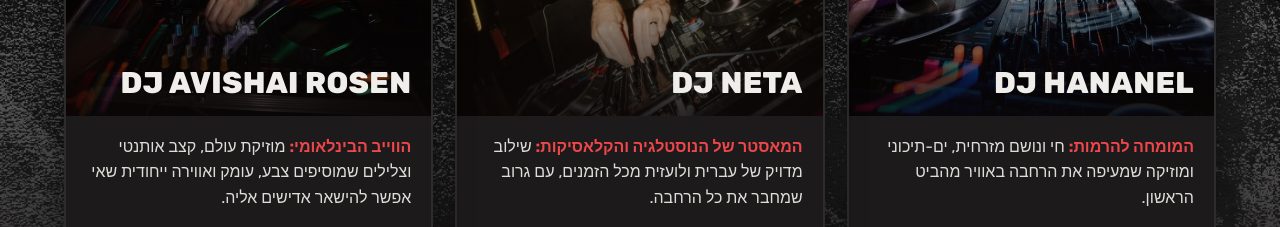
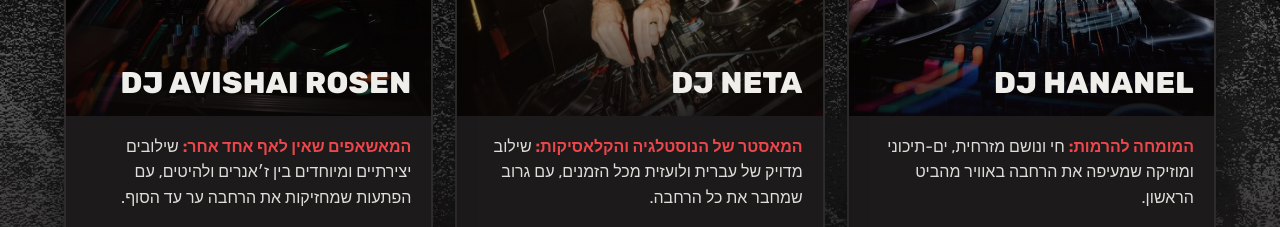
Before and after one commit to shuffle-dj/djs, a plain HTML site: page shuffle-djs/index.html in a window 1280 px wide. Shown: the part 1260-1487 px from the top of the page. Drawn offline with Linux system fonts and the light colour scheme.

Commit message:
Add files via upload

```diff
--- a/shuffle-djs/index.html
+++ b/shuffle-djs/index.html
@@ -4,7 +4,7 @@
 <meta charset="utf-8">
 <meta name="viewport" content="width=device-width, initial-scale=1">
 <meta property="og:title" content="בוחרים DJ לאירוע שלכם! 🎧">
-<meta property="og:description" content="הכירו את נבחרת ה-DJ’s של שאפל ובחרו את מי שהכי מדבר אליכם">
+<meta property="og:description" content="הכירו את נבחרת ה-DJ’s של שאפל ו-ELITA ובחרו את ה-DJ שירים לכם את האפטר בחתונה ⚡️">
 <meta property="og:image" content="https://shuffle-dj.github.io/djs/og.jpg">
 <meta property="og:type" content="website">
 <title>שאפל · בוחרים DJ</title>
@@ -174,7 +174,7 @@ h2{font-size:clamp(28px,4.2vw,42px);line-height:1.1;margin:0;font-weight:800}
      lead:'המאסטר של הנוסטלגיה והקלאסיקות:', text:'שילוב מדויק של עברית ולועזית מכל הזמנים, עם גרוב שמחבר את כל הרחבה.',
      ig:'https://www.instagram.com/shuffle.dj/', handle:'@shuffle.dj'},
     {id:'avishai', name:'DJ AVISHAI ROSEN', img:'img/avishai.jpg', pos:'52% 30%', icon:'cocktail',
-     lead:'הווייב הבינלאומי:', text:'מוזיקת עולם, קצב אותנטי וצלילים שמוסיפים צבע, עומק ואווירה ייחודית שאי אפשר להישאר אדישים אליה.',
+     lead:'המאשאפים שאין לאף אחד אחר:', text:'שילובים יצירתיים ומיוחדים בין ז׳אנרים ולהיטים, עם הפתעות שמחזיקות את הרחבה ער עד הסוף.',
      ig:'https://www.instagram.com/djavishairosen/', handle:'@djavishairosen'}
   ];
   const prem = {id:'elita', name:'ELITA', img:'img/elita.jpg', icon:'cheers', fee:'2,500',
```
